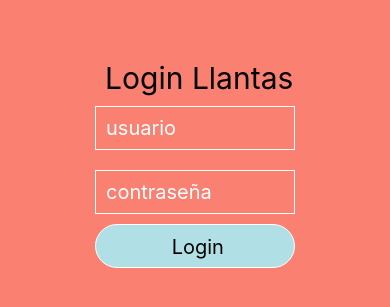
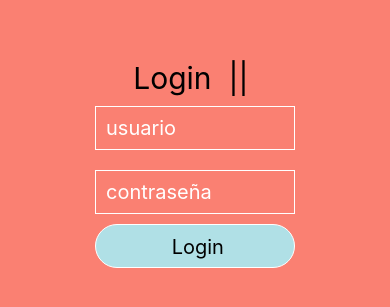
Before and after one commit to ramirovazq/TireOutStoreApp, a React Native app: screen / in a window 390 px wide. Shown: the part 253-560 px from the top of the page. Built offline with nearby package versions, Linux system fonts and the light colour scheme.

Commit message:
login working fine

```diff
--- a/App.js
+++ b/App.js
@@ -11,13 +11,19 @@ export default class App extends React.Component {
       currentUser: null,
       tokenUser: null,
     };
+
+    this.asignUserCallback = this.asignUserCallback.bind(this);
+
   } //constructor
 
+   asignUserCallback(tokenFromChild, userFromChild) {
+        this.setState({ tokenUser: tokenFromChild, currentUser: userFromChild });
+   }
 
   render() {
-    	if (!this.state.currentUser) {
-      		return <LoginAlmacen></LoginAlmacen>
+    	if (!this.state.tokenUser) {
+      		return <LoginAlmacen asignUser={this.asignUserCallback}></LoginAlmacen>
 		}
-		return <Home tokenUser={this.state.tokenUser} />;
+		return <Home tokenUser={this.state.tokenUser}  currentUser={this.state.currentUser} />;
   }
 }
--- a/src/components/Home/Home.js
+++ b/src/components/Home/Home.js
@@ -9,7 +9,7 @@ export default class Home extends React.Component {
   render() {
     return (
       <View style={styles.container}>
-        <Text style={styles.titleText}> Home Llantas {this.props.tokenUser}</Text>
+        <Text style={styles.titleText}> Home Llantas {this.props.currentUser} || {this.props.tokenUser}</Text>
       </View>
     );
   }
--- a/src/components/LoginAlmacen/LoginAlmacen.js
+++ b/src/components/LoginAlmacen/LoginAlmacen.js
@@ -17,11 +17,7 @@ export default class LoginAlmacen extends React.Component {
     Alert.alert('Las credenciales', `username: ${this.state.username} + password: ${this.state.password}`);
       Mylogin.simplelogin(this.state.username, this.state.password).then(
         resultado => {
-          console.log('resultado .....');
-          console.log(resultado);
-          console.log('.....');
-          console.log(resultado['token']);
-          console.log(resultado['user_id']);
+          this.props.asignUser(resultado['token'], resultado['user_id']);
         }
       );
   }
@@ -33,7 +29,7 @@ export default class LoginAlmacen extends React.Component {
   render() {
     return (
       <View style={styles.container}>
-        <Text style={styles.titleText}> Login Llantas</Text>
+        <Text style={styles.titleText}> Login {this.props.tokenUser} || {this.props.currentUser} </Text>
           <TextInput
             value={this.state.username}
             keyboardType = 'email-address'
```
